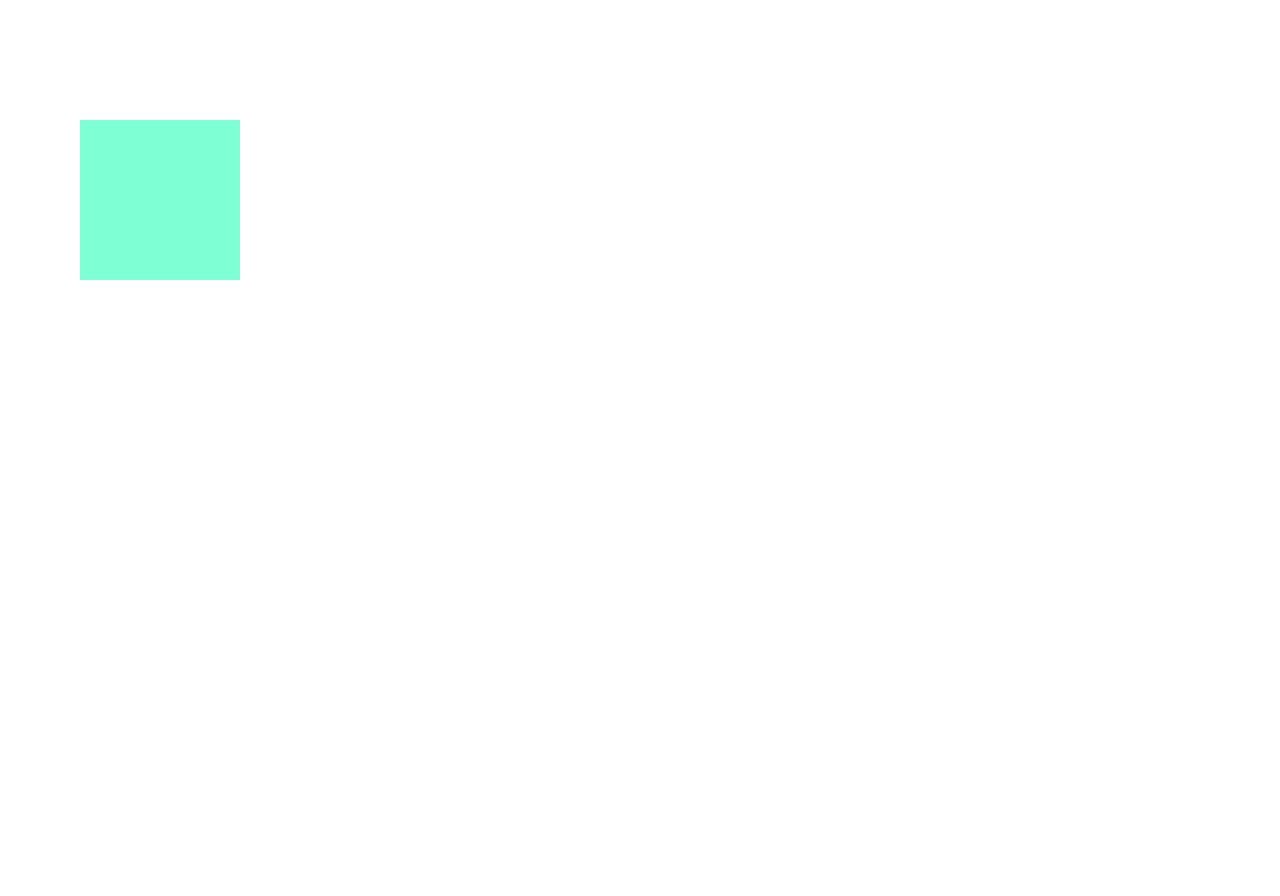
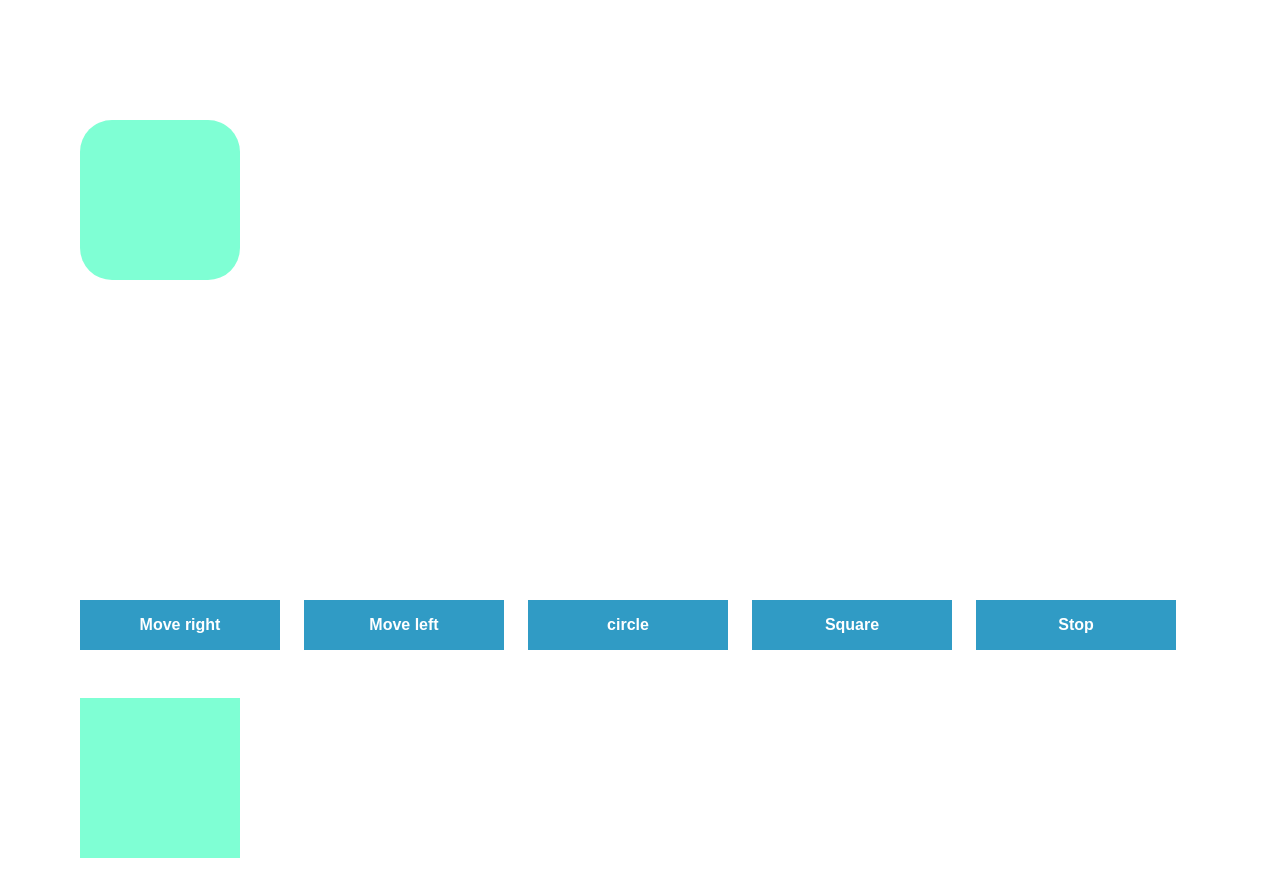
Before and after one commit to 0LMC0/Framer-motion_practice, a React (Create React App) app: page / in a window 1280 px wide. Shown: the part 1400-2296 px from the top of the page. Before the commit the page ends 2080 px from the top, so only its background shows below. Built offline with nearby package versions, Linux system fonts and the light colour scheme.

Commit message:
Starting box5.jsx

```diff
--- a/src/App.css
+++ b/src/App.css
@@ -21,3 +21,14 @@
   align-items: center;
   justify-content: center;
 }
+
+button {
+  color: white;
+  padding: 1rem;
+  margin: 0 1.5rem 3rem 0;
+  border: none;
+  background-color: rgb(48, 155, 197);
+  font-size: 1rem;
+  font-weight: 700;
+  width: 200px;
+}
--- a/src/App.js
+++ b/src/App.js
@@ -3,6 +3,7 @@ import Box1 from './components/box1/box1';
 import Box2 from './components/box2/Box2';
 import Box3 from './components/box3/Box3';
 import Box4 from './components/box4/Box4';
+import Box5 from './components/box5.jsx/Box5';
 
 function App() {
   return (
@@ -11,6 +12,7 @@ function App() {
       <Box2 />
       <Box3 />
       <Box4 />
+      <Box5 />
     </div>
   );
 }
--- a/src/components/box4/Box4.jsx
+++ b/src/components/box4/Box4.jsx
@@ -1,14 +1,23 @@
 import React from 'react'
 import { motion } from 'framer-motion'
 
-//
+// scale with array,
 
 const Box4 = () => {
 
   return (
     <div className='box_container'>
         <motion.div
-            className='box'>
+            className='box'
+            animate={{
+              scale: [1, 1.4, 1.4, 1, 1],
+              borderRadius: ["20%", "20%", "50%", "50%", "20%"],
+              rotate: [0, 0, 270, 270, 0]
+            }}
+            transition={{
+              duration: 2
+            }}
+            >
         </motion.div>
     </div>
   )
--- /dev/null
+++ b/src/components/box5.jsx/Box5.jsx
@@ -0,0 +1,24 @@
+import React from 'react'
+import { motion } from 'framer-motion'
+
+// useAnimation hook
+
+const Box5 = () => {
+
+  return (
+    <div className='box_container'>
+        <button>Move right</button>
+        <button>Move left</button>
+        <button>circle</button>
+        <button>Square</button>
+        <button>Stop</button>
+        <motion.div
+            className='box'
+
+            >
+        </motion.div>
+    </div>
+  )
+}
+
+export default Box5
```
